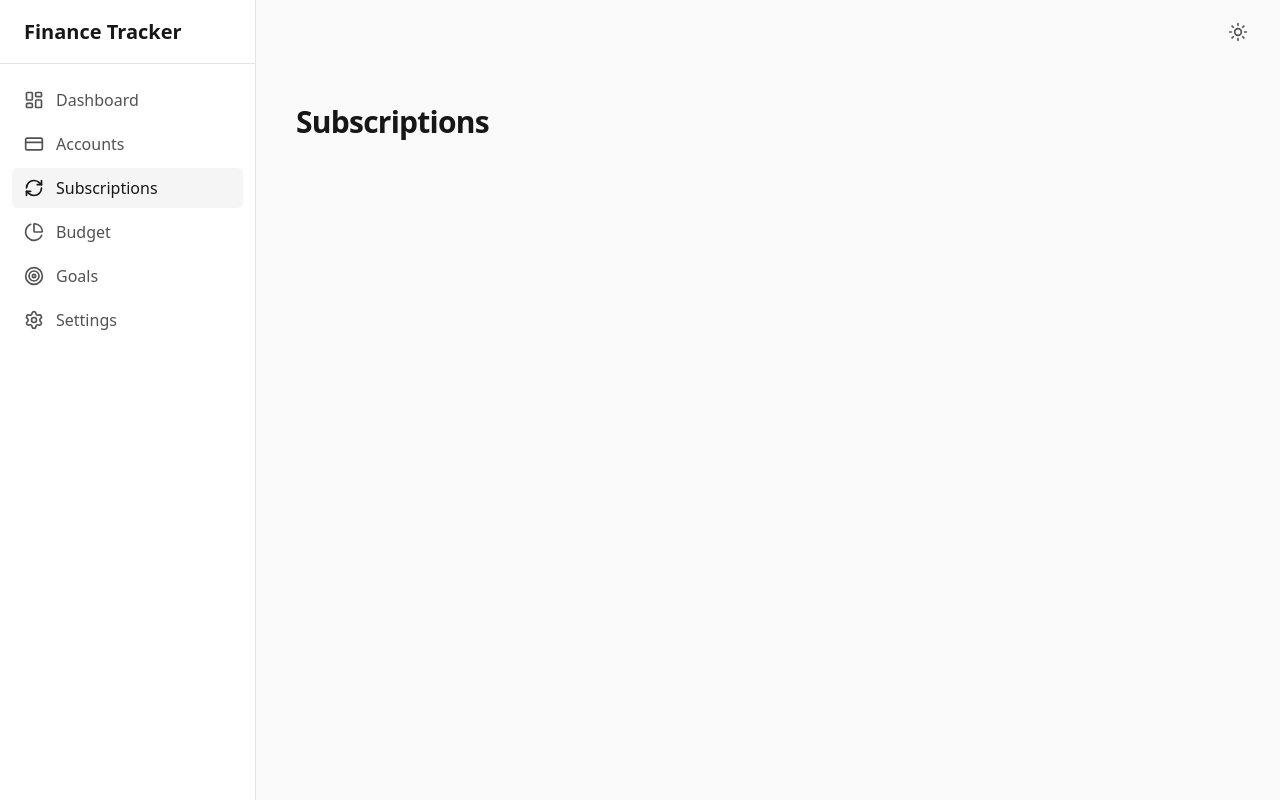
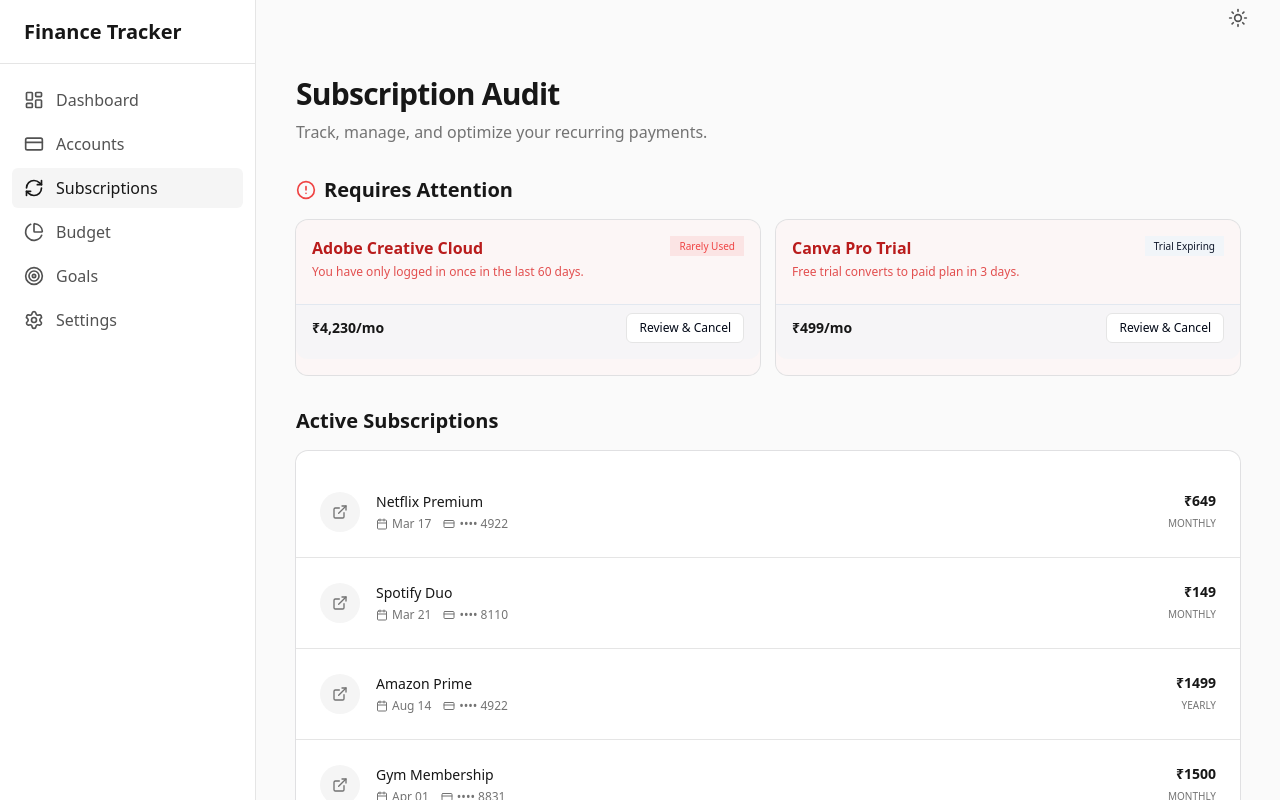
Before and after one commit to yashkumar181/fin_dashboard, a React (Vite) app: page /subscriptions in a window 1280 px wide. Built offline with nearby package versions, Linux system fonts and the light colour scheme.

Commit message:
feat: built subscription pages

```diff
--- a/src/App.tsx
+++ b/src/App.tsx
@@ -3,6 +3,8 @@ import AppLayout from "./components/layout/AppLayout"
 import { ThemeProvider } from "./components/theme/ThemeProvider"
 import Dashboard from "./pages/Dashboard"
 import Accounts from "./pages/Accounts"
+import Subscriptions from "./pages/Subscriptions"
+//import Budget from "./pages/Budget"
 
 function PlaceholderPage({ title }: { title: string }) {
   return (
@@ -19,12 +21,8 @@ export default function App() {
         <Routes>
           <Route element={<AppLayout />}>
             <Route index element={<Dashboard />} />
-
-            {/* The Accounts route now points to our new Cockpit component */}
             <Route path="/accounts" element={<Accounts />} />
-
-            <Route path="/subscriptions" element={<PlaceholderPage title="Subscriptions" />} />
-            <Route path="/budget" element={<PlaceholderPage title="Budgeting" />} />
+            <Route path="/subscriptions" element={<Subscriptions />} />
             <Route path="/goals" element={<PlaceholderPage title="Financial Goals" />} />
             <Route path="/settings" element={<PlaceholderPage title="Settings" />} />
           </Route>
--- /dev/null
+++ b/src/pages/Subscriptions.tsx
@@ -0,0 +1,113 @@
+import { Card, CardContent, CardHeader, CardTitle, CardDescription, CardFooter } from "@/components/ui/card"
+import { Badge } from "@/components/ui/badge"
+import { AlertCircle, Calendar, CreditCard, ExternalLink } from "lucide-react"
+
+// Dummy Data
+const auditAlerts = [
+  {
+    id: 1,
+    name: "Adobe Creative Cloud",
+    issue: "Rarely Used",
+    message: "You have only logged in once in the last 60 days.",
+    cost: "₹4,230/mo",
+    severity: "high"
+  },
+  {
+    id: 2,
+    name: "Canva Pro Trial",
+    issue: "Trial Expiring",
+    message: "Free trial converts to paid plan in 3 days.",
+    cost: "₹499/mo",
+    severity: "medium"
+  }
+]
+
+const activeSubscriptions = [
+  { id: 1, name: "Netflix Premium", cost: 649, billingCycle: "Monthly", nextBill: "Mar 17", card: "•••• 4922", status: "Active" },
+  { id: 2, name: "Spotify Duo", cost: 149, billingCycle: "Monthly", nextBill: "Mar 21", card: "•••• 8110", status: "Active" },
+  { id: 3, name: "Amazon Prime", cost: 1499, billingCycle: "Yearly", nextBill: "Aug 14", card: "•••• 4922", status: "Active" },
+  { id: 4, name: "Gym Membership", cost: 1500, billingCycle: "Monthly", nextBill: "Apr 01", card: "•••• 8831", status: "Active" },
+]
+
+export default function Subscriptions() {
+  return (
+    <div className="p-6 md:p-10 space-y-8">
+      <div>
+        <h1 className="text-3xl font-bold tracking-tight text-neutral-900 dark:text-white">Subscription Audit</h1>
+        <p className="text-neutral-500 mt-2">Track, manage, and optimize your recurring payments.</p>
+      </div>
+
+      {/* Audit Alerts Section (The Proactive UX) */}
+      <section className="space-y-4">
+        <h2 className="text-xl font-semibold text-neutral-900 dark:text-white flex items-center gap-2">
+          <AlertCircle className="h-5 w-5 text-red-500" />
+          Requires Attention
+        </h2>
+        <div className="grid gap-4 md:grid-cols-2">
+          {auditAlerts.map((alert) => (
+            <Card key={alert.id} className="border-red-200 dark:border-red-900/50 bg-red-50/50 dark:bg-red-900/10">
+              <CardHeader className="pb-2">
+                <div className="flex justify-between items-start">
+                  <CardTitle className="text-base font-semibold text-red-700 dark:text-red-400">
+                    {alert.name}
+                  </CardTitle>
+                  <Badge variant={alert.severity === 'high' ? 'destructive' : 'secondary'} className="text-[10px]">
+                    {alert.issue}
+                  </Badge>
+                </div>
+                <CardDescription className="text-red-600/80 dark:text-red-300/80 text-xs">
+                  {alert.message}
+                </CardDescription>
+              </CardHeader>
+              <CardFooter className="flex justify-between items-center pt-2">
+                <span className="text-sm font-bold text-neutral-900 dark:text-white">{alert.cost}</span>
+                <button className="text-xs bg-white dark:bg-neutral-900 border border-neutral-200 dark:border-neutral-800 hover:bg-neutral-100 dark:hover:bg-neutral-800 px-3 py-1.5 rounded-md transition-colors font-medium">
+                  Review & Cancel
+                </button>
+              </CardFooter>
+            </Card>
+          ))}
+        </div>
+      </section>
+
+      {/* All Active Subscriptions */}
+      <section className="space-y-4">
+        <h2 className="text-xl font-semibold text-neutral-900 dark:text-white">Active Subscriptions</h2>
+        <Card>
+          <CardContent className="p-0">
+            <div className="divide-y divide-neutral-200 dark:divide-neutral-800">
+              {activeSubscriptions.map((sub) => (
+                <div key={sub.id} className="flex items-center justify-between p-4 sm:p-6 hover:bg-neutral-50 dark:hover:bg-neutral-900/50 transition-colors">
+                  <div className="flex items-start gap-4">
+                    <div className="hidden sm:flex h-10 w-10 rounded-full bg-neutral-100 dark:bg-neutral-800 items-center justify-center">
+                      <ExternalLink className="h-4 w-4 text-neutral-500" />
+                    </div>
+                    <div>
+                      <h3 className="text-sm font-medium text-neutral-900 dark:text-white">{sub.name}</h3>
+                      <div className="flex items-center gap-3 mt-1 text-xs text-neutral-500">
+                        <span className="flex items-center gap-1">
+                          <Calendar className="h-3 w-3" /> {sub.nextBill}
+                        </span>
+                        <span className="flex items-center gap-1">
+                          <CreditCard className="h-3 w-3" /> {sub.card}
+                        </span>
+                      </div>
+                    </div>
+                  </div>
+                  <div className="text-right">
+                    <div className="text-sm font-bold text-neutral-900 dark:text-white">
+                      ₹{sub.cost}
+                    </div>
+                    <div className="text-[10px] text-neutral-500 uppercase mt-0.5">
+                      {sub.billingCycle}
+                    </div>
+                  </div>
+                </div>
+              ))}
+            </div>
+          </CardContent>
+        </Card>
+      </section>
+    </div>
+  )
+}
```
